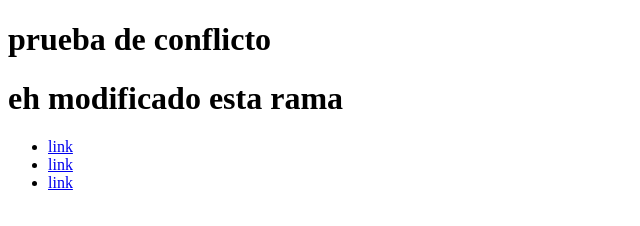
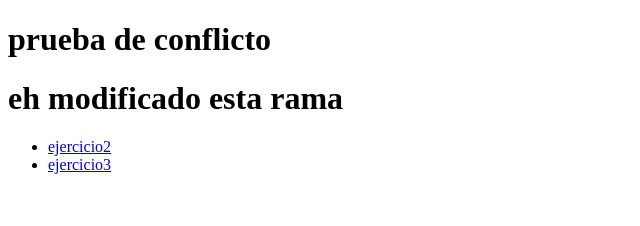
Before and after one commit to rodricabj1/branches, a plain HTML site: page index.html in a window 1280 px wide. Shown: the whole page, without its empty margins (0-640 px from the left). Drawn offline with Linux system fonts and the light colour scheme.

Commit message:
agregue links

```diff
--- a/index.html
+++ b/index.html
@@ -10,9 +10,9 @@
     <h1> eh modificado esta rama </h1>
     <nav>
         <ul>
-            <li><a href="#">link</a></li>
-            <li><a href="#">link</a></li>
-            <li><a href="#">link</a></li>
+            <li><a href="ejercicio2">ejercicio2</a></li>
+            <li><a href="ejercicio3">ejercicio3</a></li>
+
         </ul>
     </nav>
 
```
